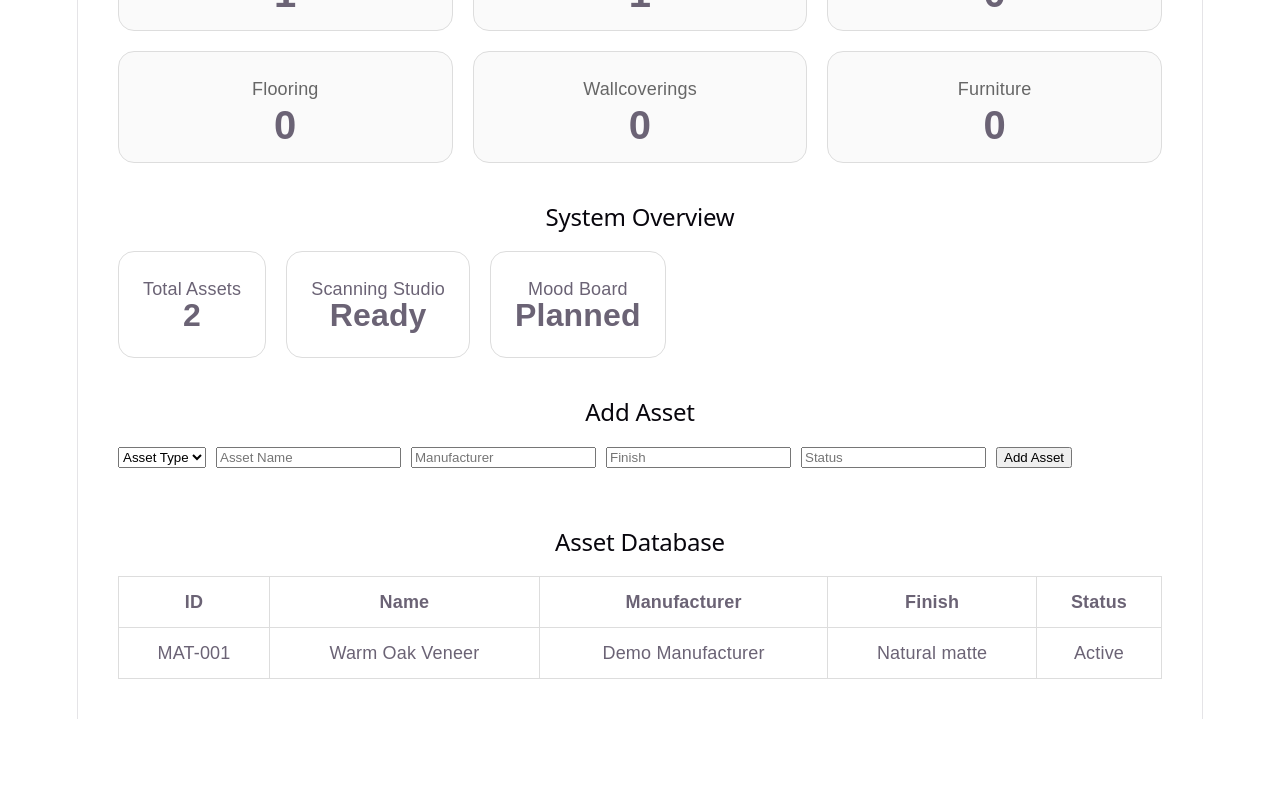
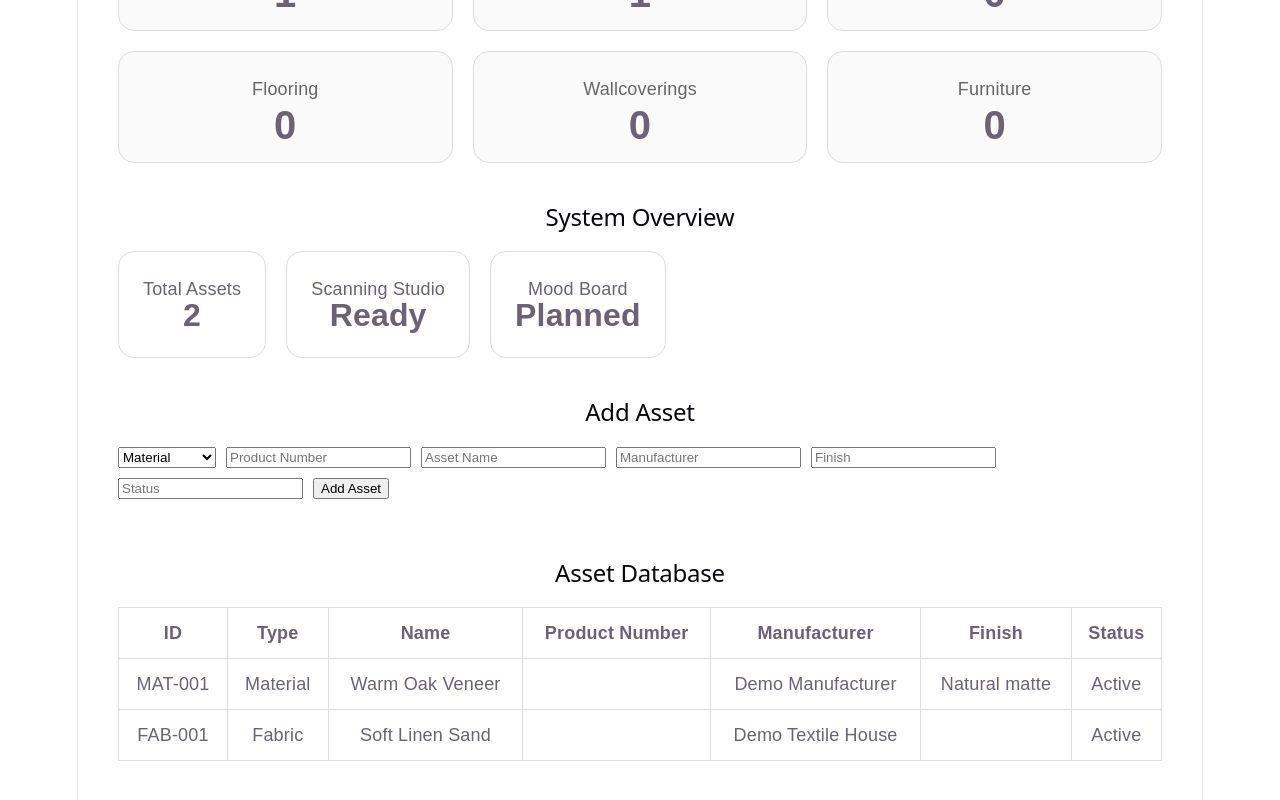
Before and after one commit to Jayhub-sudo/jaylabs, a React (Vite) app: page / in a window 1280 px wide. Shown: the part 330-1130 px from the top of the page. Before the commit the page ends 1049 px from the top, so only its background shows below. Built offline with nearby package versions, Linux system fonts and the light colour scheme.

Commit message:
Add product number to asset records

```diff
--- a/src/App.jsx
+++ b/src/App.jsx
@@ -2,9 +2,20 @@ import { useState } from "react";
 import assetData from "../assets/assets.json";
 
 export default function App() {
-  const [materials, setMaterials] = useState(assetData.materials);
+  const initialAssets = [
+    ...assetData.materials.map((item) => ({ ...item, category: item.category || "Material" })),
+    ...assetData.fabrics.map((item) => ({ ...item, category: item.category || "Fabric" })),
+    ...assetData.carpets.map((item) => ({ ...item, category: item.category || "Carpet" })),
+    ...assetData.flooring.map((item) => ({ ...item, category: item.category || "Flooring" })),
+    ...assetData.wallcoverings.map((item) => ({ ...item, category: item.category || "Wallcovering" })),
+    ...assetData.furniture.map((item) => ({ ...item, category: item.category || "Furniture" })),
+  ];
+
+  const [assets, setAssets] = useState(initialAssets);
 
   const [form, setForm] = useState({
+    category: "Material",
+    productNumber: "",
     name: "",
     manufacturer: "",
     finish: "",
@@ -12,28 +23,52 @@ export default function App() {
   });
 
   const categories = [
-    { name: "Materials", count: materials.length },
-    { name: "Fabrics", count: assetData.fabrics.length },
-    { name: "Carpets", count: assetData.carpets.length },
-    { name: "Flooring", count: assetData.flooring.length },
-    { name: "Wallcoverings", count: assetData.wallcoverings.length },
-    { name: "Furniture", count: assetData.furniture.length },
+    { name: "Materials", count: assets.filter((asset) => asset.category === "Material").length },
+    { name: "Fabrics", count: assets.filter((asset) => asset.category === "Fabric").length },
+    { name: "Carpets", count: assets.filter((asset) => asset.category === "Carpet").length },
+    { name: "Flooring", count: assets.filter((asset) => asset.category === "Flooring").length },
+    { name: "Wallcoverings", count: assets.filter((asset) => asset.category === "Wallcovering").length },
+    { name: "Furniture", count: assets.filter((asset) => asset.category === "Furniture").length },
   ];
 
-  const totalAssets = categories.reduce((sum, item) => sum + item.count, 0);
+  const totalAssets = assets.length;
 
-  function addMaterial() {
-    const newMaterial = {
-      id: `MAT-${String(materials.length + 1).padStart(3, "0")}`,
+  function getPrefix(category) {
+    const prefixes = {
+      Material: "MAT",
+      Fabric: "FAB",
+      Carpet: "CAR",
+      Flooring: "FLR",
+      Wallcovering: "WAL",
+      Furniture: "FUR",
+      Lighting: "LGT",
+      Artwork: "ART",
+      Accessory: "ACC",
+    };
+
+    return prefixes[category] || "AST";
+  }
+
+  function addAsset() {
+    const prefix = getPrefix(form.category);
+
+    const matchingAssets = assets.filter((asset) => asset.id?.startsWith(prefix));
+
+    const newAsset = {
+      id: `${prefix}-${String(matchingAssets.length + 1).padStart(3, "0")}`,
+      category: form.category,
+      productNumber: form.productNumber,
       name: form.name,
       manufacturer: form.manufacturer,
       finish: form.finish,
       status: form.status,
     };
 
-    setMaterials([...materials, newMaterial]);
+    setAssets([...assets, newAsset]);
 
     setForm({
+      category: "Material",
+      productNumber: "",
       name: "",
       manufacturer: "",
       finish: "",
@@ -112,16 +147,29 @@ export default function App() {
         <h2>Add Asset</h2>
 
         <div style={{ display: "flex", gap: "10px", flexWrap: "wrap", marginTop: "20px" }}>
-          <select>
-  <option>Asset Type</option>
-  <option>Material</option>
-  <option>Fabric</option>
-  <option>Carpet</option>
-  <option>Furniture</option>
-  <option>Lighting</option>
-</select>
+          <select
+            value={form.category}
+            onChange={(e) => setForm({ ...form, category: e.target.value })}
+          >
+            <option value="Material">Material</option>
+            <option value="Fabric">Fabric</option>
+            <option value="Carpet">Carpet</option>
+            <option value="Flooring">Flooring</option>
+            <option value="Wallcovering">Wallcovering</option>
+            <option value="Furniture">Furniture</option>
+            <option value="Lighting">Lighting</option>
+            <option value="Artwork">Artwork</option>
+            <option value="Accessory">Accessory</option>
+          </select>
+
           <input
-           placeholder="Asset Name"
+            placeholder="Product Number"
+            value={form.productNumber}
+            onChange={(e) => setForm({ ...form, productNumber: e.target.value })}
+          />
+
+          <input
+            placeholder="Asset Name"
             value={form.name}
             onChange={(e) => setForm({ ...form, name: e.target.value })}
           />
@@ -144,7 +192,7 @@ export default function App() {
             onChange={(e) => setForm({ ...form, status: e.target.value })}
           />
 
-          <button onClick={addMaterial}>Add Asset</button>
+          <button onClick={addAsset}>Add Asset</button>
         </div>
       </section>
 
@@ -155,7 +203,9 @@ export default function App() {
           <thead>
             <tr>
               <th style={{ border: "1px solid #ddd", padding: "12px" }}>ID</th>
+              <th style={{ border: "1px solid #ddd", padding: "12px" }}>Type</th>
               <th style={{ border: "1px solid #ddd", padding: "12px" }}>Name</th>
+              <th style={{ border: "1px solid #ddd", padding: "12px" }}>Product Number</th>
               <th style={{ border: "1px solid #ddd", padding: "12px" }}>Manufacturer</th>
               <th style={{ border: "1px solid #ddd", padding: "12px" }}>Finish</th>
               <th style={{ border: "1px solid #ddd", padding: "12px" }}>Status</th>
@@ -163,13 +213,15 @@ export default function App() {
           </thead>
 
           <tbody>
-            {materials.map((material) => (
-              <tr key={material.id}>
-                <td style={{ border: "1px solid #ddd", padding: "12px" }}>{material.id}</td>
-                <td style={{ border: "1px solid #ddd", padding: "12px" }}>{material.name}</td>
-                <td style={{ border: "1px solid #ddd", padding: "12px" }}>{material.manufacturer}</td>
-                <td style={{ border: "1px solid #ddd", padding: "12px" }}>{material.finish}</td>
-                <td style={{ border: "1px solid #ddd", padding: "12px" }}>{material.status}</td>
+            {assets.map((asset) => (
+              <tr key={asset.id}>
+                <td style={{ border: "1px solid #ddd", padding: "12px" }}>{asset.id}</td>
+                <td style={{ border: "1px solid #ddd", padding: "12px" }}>{asset.category}</td>
+                <td style={{ border: "1px solid #ddd", padding: "12px" }}>{asset.name}</td>
+                <td style={{ border: "1px solid #ddd", padding: "12px" }}>{asset.productNumber}</td>
+                <td style={{ border: "1px solid #ddd", padding: "12px" }}>{asset.manufacturer}</td>
+                <td style={{ border: "1px solid #ddd", padding: "12px" }}>{asset.finish}</td>
+                <td style={{ border: "1px solid #ddd", padding: "12px" }}>{asset.status}</td>
               </tr>
             ))}
           </tbody>
```
